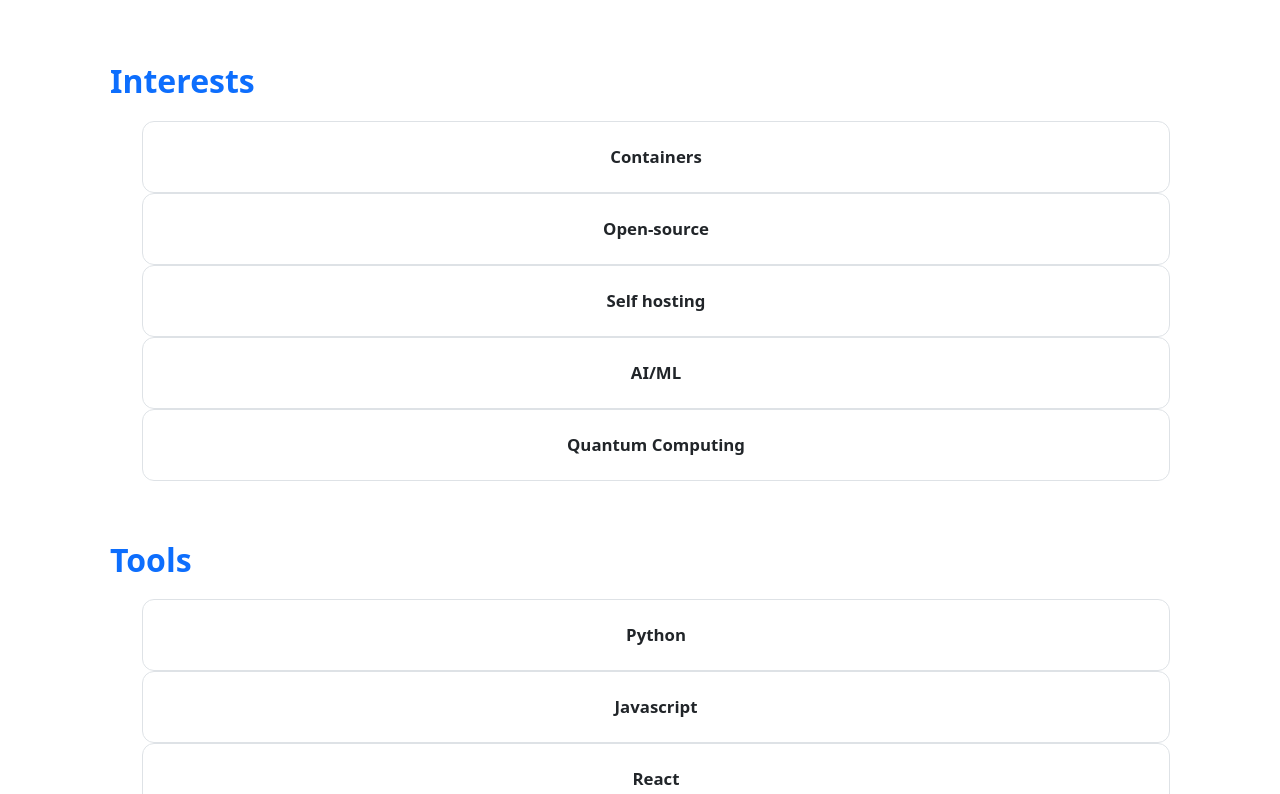
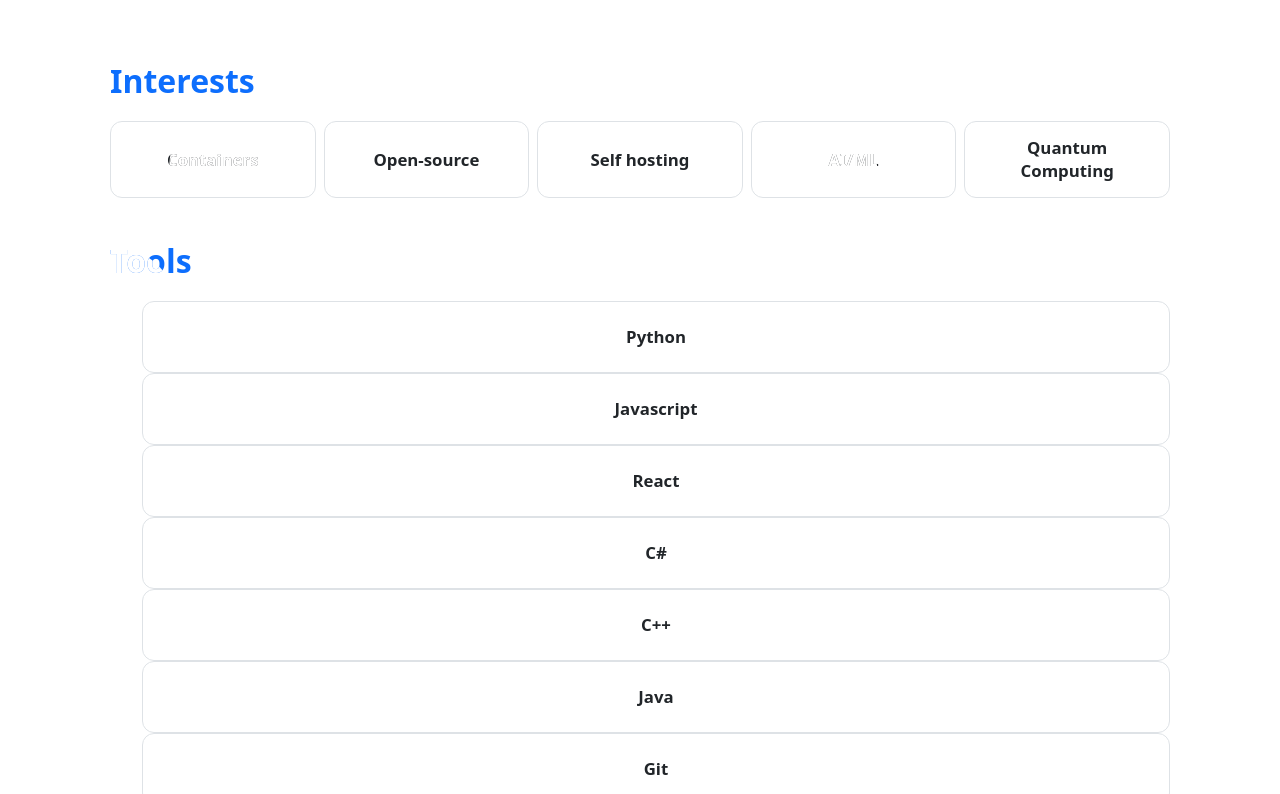
Before and after one commit to Aaron4554/web-portfolio, a React (Vite) app in the folder frontend/: page / in a window 1280 px wide. Shown: the part 1346-2140 px from the top of the page. Built offline with nearby package versions, Linux system fonts and the light colour scheme.

Commit message:
Found the error, atempting to resize certificates to fit all of text

```diff
--- a/frontend/src/components/Certifications.css
+++ b/frontend/src/components/Certifications.css
@@ -1,5 +1,8 @@
 @import "./Tiles.css";
 
+.certifications {
+  --tile-min: 16rem;
+}
 .certifications__inner {
   width: 100%;
   max-width: 1100px;
--- a/frontend/src/components/Tiles.css
+++ b/frontend/src/components/Tiles.css
@@ -12,7 +12,7 @@
      --tile-gap: 0.5rem;  space between tiles
 */
 
-.tile-grid {
+.tile__grid {
   position: relative;
   display: grid;
   grid-template-columns: repeat(
```
